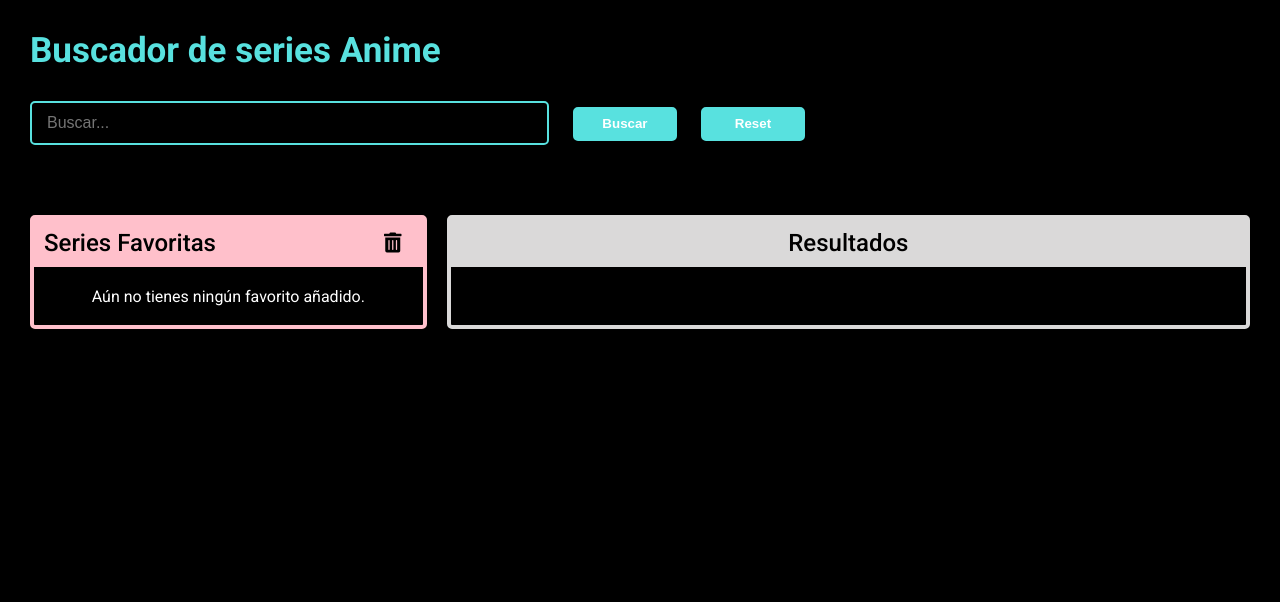
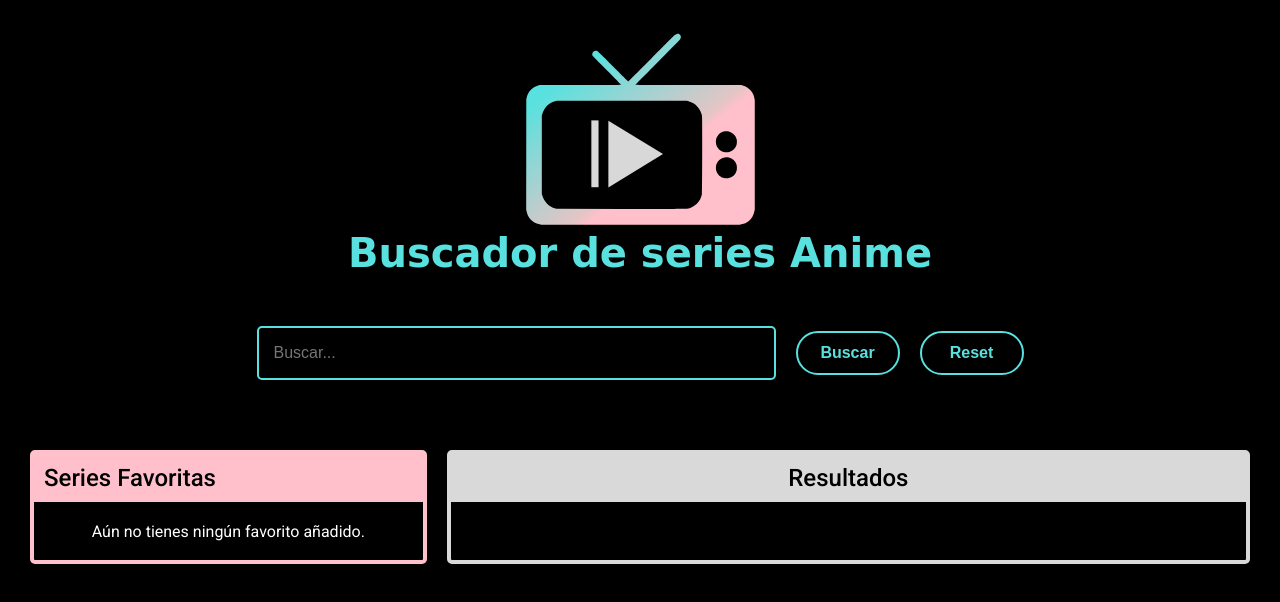
Before and after one commit to Adalab/modulo-2-evaluacion-final-Laura-Carbajales, a website: page docs/index.html in a window 1280 px wide. Drawn offline with Linux system fonts and the light colour scheme; a web font is replaced by a local one.

Commit message:
update docs

```diff
--- a/docs/index.html
+++ b/docs/index.html
@@ -10,16 +10,22 @@
   <link
     href="https://fonts.googleapis.com/css2?family=Roboto:wght@400;500;700&display=swap"
     rel="stylesheet">
+  <link rel="preconnect" href="https://fonts.googleapis.com">
+  <link rel="preconnect" href="https://fonts.gstatic.com" crossorigin>
+  <link href="https://fonts.googleapis.com/css2?family=Shizuru&display=swap"
+    rel="stylesheet">
   <link rel="stylesheet"
     href="https://use.fontawesome.com/releases/v5.8.1/css/all.css"
     integrity="sha384-50oBUHEmvpQ+1lW4y57PTFmhCaXp0ML5d60M1M7uH2+nqUivzIebhndOJK28anvf"
     crossorigin="anonymous" />
+  <link rel="icon" href="./assets/images/favicon.svg" type="image/svg" />
   <link rel="stylesheet" href="./assets/css/main.css" />
 </head>
 
 <body class="page">
 
   <section class="finder">
+    <img class="finder__img" src="./assets/images/logo.svg" alt="" />
     <h1 class="finder__title">Buscador de series Anime</h1>
     <form class="finder__form">
         <input class="finder__form--input js-input" type="text"
@@ -33,7 +39,7 @@
       <section class="favorites">
           <div class="favorites__subgroup">
               <h2 class="favorites__subgroup--subtitle">Series Favoritas</h2>
-              <button class="favorites__subgroup--btn js-resetFavorites"><i
+              <button class="favorites__subgroup--btn hidden js-resetFavorites"><i
                       class="bin fas fa-trash-alt"></i></button>
           </div>
           <div class="favorites__container js-favouriteContainer">
```
Also changed, not shown: docs/assets/css/main.css (+1 -1 lines), docs/assets/js/main.js (+1 -1 lines), docs/assets/images/favicon.svg (added), docs/assets/images/logo.svg (added).
